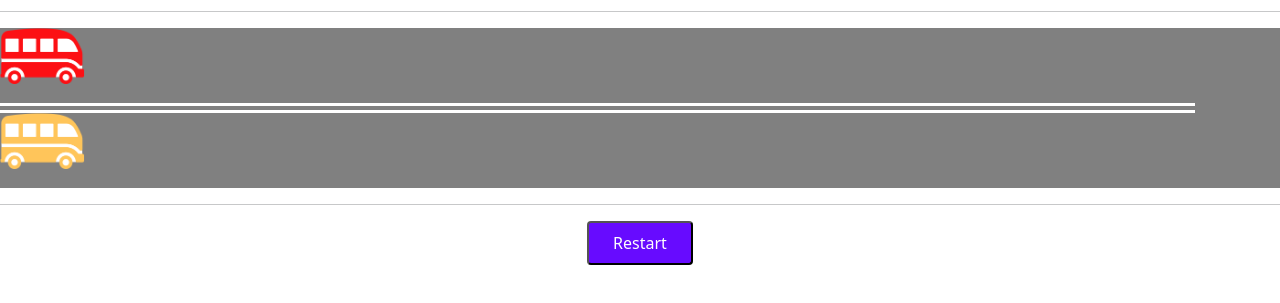
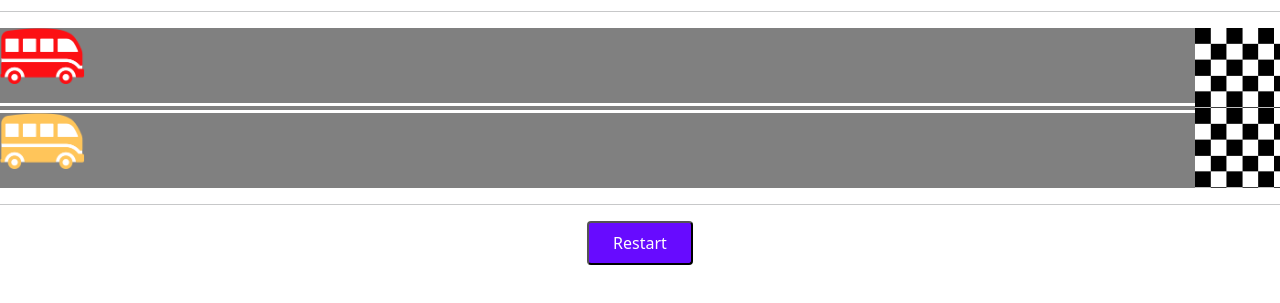
Before and after one commit to githubjl87/JS-Race-game, a plain HTML site: page index.html in a window 1280 px wide. Shown: the part 53-356 px from the top of the page. Drawn offline with nearby package versions, Linux system fonts and the light colour scheme; the site is published under a folder, as on GitHub Pages, so addresses that start at the root find nothing.

Commit message:
fixed finish link

```diff
--- a/style.css
+++ b/style.css
@@ -28,7 +28,7 @@
 }
 
 .finish {
-  background-image: url("/images/finish.png");
+  background-image: url("images/finish.png");
   background-size: 130%;
 }
 
```
